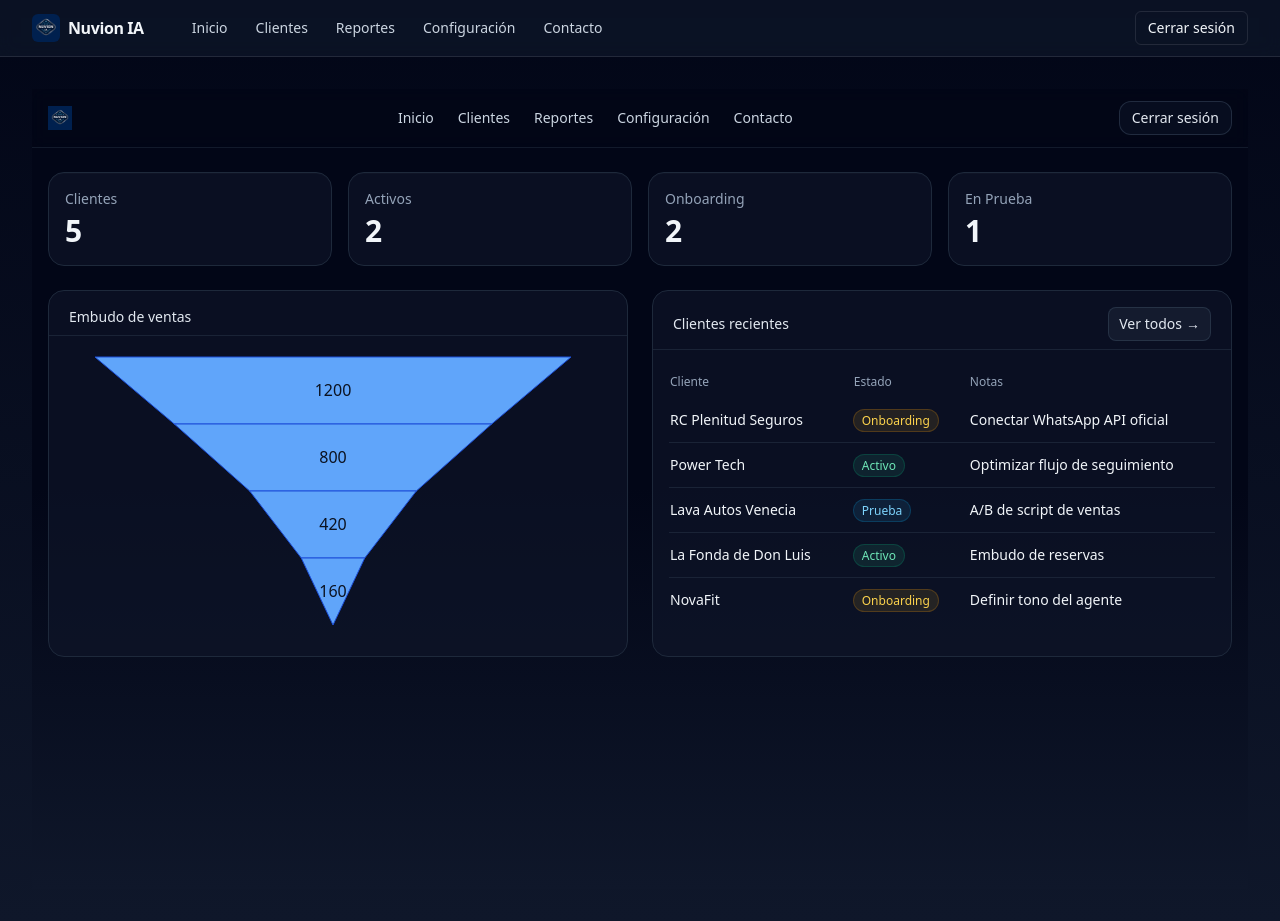
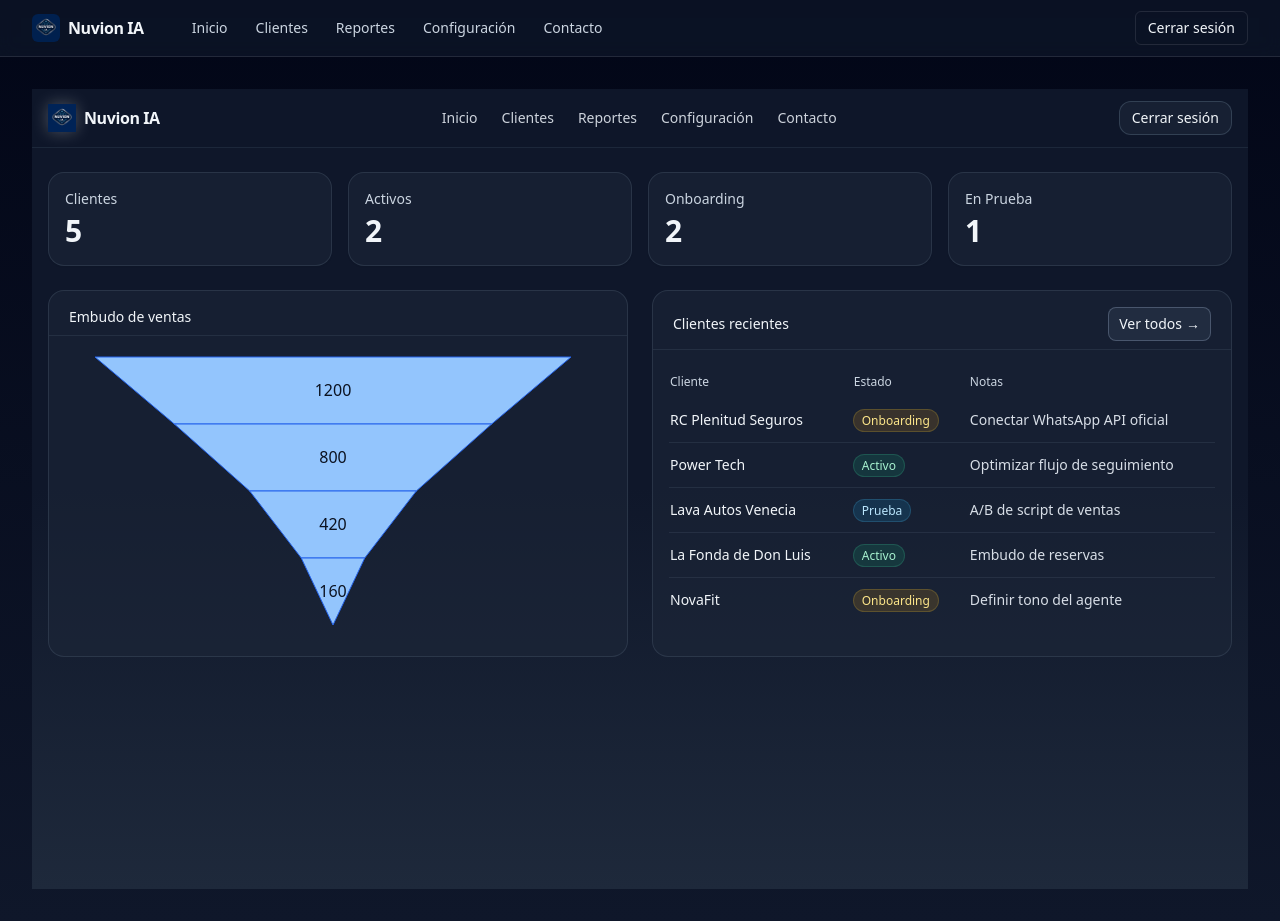
Before and after one commit to ianuvion/nuvion-ia, a Next.js app: page /dashboard in a window 1280 px wide. Built offline with nearby package versions, Linux system fonts and the light colour scheme.

Commit message:
Update page.tsx
style(dashboard): dark suave + mejor contraste

```diff
--- a/app/dashboard/page.tsx
+++ b/app/dashboard/page.tsx
@@ -9,7 +9,7 @@ const kpis = [
   { label: "Clientes", value: 5 },
   { label: "Activos", value: 2 },
   { label: "Onboarding", value: 2 },
-  { label: "En Prueba", value: 1 }, // ← mayúscula inicial
+  { label: "En Prueba", value: 1 },
 ];
 
 const funnelData = [
@@ -29,14 +29,12 @@ const recentClients = [
 
 function StatusBadge({ status }: { status: string }) {
   const styles: Record<string, string> = {
-    Activo: "bg-emerald-400/10 text-emerald-300 ring-1 ring-emerald-500/30",
-    Onboarding: "bg-amber-400/10 text-amber-300 ring-1 ring-amber-500/30",
-    Prueba: "bg-sky-400/10 text-sky-300 ring-1 ring-sky-500/30",
+    Activo: "bg-emerald-500/15 text-emerald-200 ring-1 ring-emerald-400/30",
+    Onboarding: "bg-amber-500/15 text-amber-200 ring-1 ring-amber-400/30",
+    Prueba: "bg-sky-500/15 text-sky-200 ring-1 ring-sky-400/30",
   };
   return (
-    <span
-      className={`px-2 py-0.5 text-xs rounded-full ${styles[status] ?? "bg-slate-400/10 text-slate-300 ring-1 ring-slate-600/30"}`}
-    >
+    <span className={`px-2 py-0.5 text-xs rounded-full ${styles[status] ?? "bg-slate-400/10 text-slate-200 ring-1 ring-slate-500/30"}`}>
       {status}
     </span>
   );
@@ -44,25 +42,20 @@ function StatusBadge({ status }: { status: string }) {
 
 export default function DashboardPage() {
   return (
-    <div className="min-h-screen bg-gradient-to-b from-slate-950 via-slate-950 to-slate-900 text-slate-100">
-      {/* Header compacto con logo clickeable */}
-      <header className="sticky top-0 z-40 border-b border-slate-800/60 bg-slate-950/70 backdrop-blur supports-[backdrop-filter]:bg-slate-950/50">
+    <div className="min-h-screen bg-gradient-to-b from-slate-900 via-slate-900 to-slate-800 text-slate-100">
+      {/* Header: un solo menú + logo con brillo suave */}
+      <header className="sticky top-0 z-40 border-b border-slate-700/40 bg-slate-900/70 backdrop-blur">
         <div className="mx-auto max-w-7xl px-4 py-3 flex items-center justify-between">
-          <Link
-            href="/"
-            className="flex items-center gap-2 hover:opacity-90 transition"
-            aria-label="Ir al inicio"
-          >
-            {/* Si ya tenés un componente <Logo />, podés usarlo acá */}
+          <Link href="/" className="flex items-center gap-2 hover:opacity-95 transition" aria-label="Ir al inicio">
             <img
               src="/icon.png"
               alt="Nuvion IA"
-              className="h-6 w-auto"
+              className="h-7 w-auto drop-shadow-[0_0_8px_rgba(255,255,255,0.25)] brightness-110"
             />
-            <span className="sr-only">Inicio</span>
+            <span className="text-base font-semibold tracking-tight">Nuvion IA</span>
           </Link>
 
-          <nav className="hidden md:flex items-center gap-6 text-sm text-slate-300">
+          <nav className="hidden md:flex items-center gap-6 text-sm text-slate-200/90">
             <Link href="/dashboard" className="hover:text-white">Inicio</Link>
             <Link href="/clientes" className="hover:text-white">Clientes</Link>
             <Link href="/reportes" className="hover:text-white">Reportes</Link>
@@ -72,7 +65,7 @@ export default function DashboardPage() {
 
           <Link
             href="/api/auth/signout"
-            className="rounded-xl border border-slate-700/60 bg-slate-900/50 px-3 py-1.5 text-sm text-slate-200 hover:bg-slate-800/60"
+            className="rounded-xl border border-slate-600/60 bg-slate-800/60 px-3 py-1.5 text-sm text-slate-100 hover:bg-slate-700/70"
           >
             Cerrar sesión
           </Link>
@@ -80,63 +73,57 @@ export default function DashboardPage() {
       </header>
 
       <main className="mx-auto max-w-7xl px-4">
-        {/* KPIs — sin fondos blancos */}
-        <section className="grid grid-cols-2 sm:grid-cols-4 gap-3 md:gap-4 pt-6">
+        {/* KPIs con superficie más clara */}
+        <section className="grid grid-cols-2 sm:grid-cols-4 gap-4 pt-6">
           {kpis.map((k) => (
             <div
               key={k.label}
-              className="rounded-2xl border border-slate-800 bg-slate-900/60 p-4 shadow-[inset_0_1px_0_0_rgba(255,255,255,0.02)]"
+              className="rounded-2xl border border-slate-600/40 bg-slate-800/50 p-4 shadow-sm"
             >
-              <p className="text-xs md:text-sm text-slate-400">{k.label}</p>
+              <p className="text-xs md:text-sm text-slate-300">{k.label}</p>
               <p className="mt-1 text-2xl md:text-3xl font-semibold tracking-tight">{k.value}</p>
             </div>
           ))}
         </section>
 
-        {/* Embudo + Tabla — menos espacio vertical */}
         <section className="mt-6 grid grid-cols-1 lg:grid-cols-2 gap-6">
-          {/* Card Embudo */}
-          <div className="rounded-2xl border border-slate-800 bg-slate-900/60">
-            <div className="px-5 pt-4 pb-2 border-b border-slate-800/80">
-              <h2 className="text-sm font-medium text-slate-200">Embudo de ventas</h2>
+          {/* Embudo más legible */}
+          <div className="rounded-2xl border border-slate-600/40 bg-slate-800/50">
+            <div className="px-5 pt-4 pb-2 border-b border-slate-600/30">
+              <h2 className="text-sm font-medium text-slate-100">Embudo de ventas</h2>
             </div>
             <div className="h-[320px] p-4">
               <ResponsiveContainer width="100%" height="100%">
                 <FunnelChart>
                   <Tooltip
                     contentStyle={{
-                      backgroundColor: "#0f172a",
-                      border: "1px solid #1e293b",
+                      backgroundColor: "rgb(30,41,59)", // slate-700
+                      border: "1px solid rgba(148,163,184,0.25)",
                       borderRadius: "12px",
-                      color: "#e2e8f0",
+                      color: "rgb(241,245,249)",
                     }}
                   />
                   <Funnel
                     dataKey="value"
                     data={funnelData}
                     isAnimationActive
-                    fill="#60a5fa"
-                    stroke="#1d4ed8"
+                    fill="#93c5fd"   // un tono más claro que antes
+                    stroke="#2563eb"
                   >
-                    <LabelList
-                      position="inside"
-                      fill="#0b1220"
-                      stroke="none"
-                      dataKey="value"
-                    />
+                    <LabelList position="inside" fill="#0b1220" stroke="none" dataKey="value" />
                   </Funnel>
                 </FunnelChart>
               </ResponsiveContainer>
             </div>
           </div>
 
-          {/* Card Clientes Recientes */}
-          <div className="rounded-2xl border border-slate-800 bg-slate-900/60">
-            <div className="px-5 pt-4 pb-2 border-b border-slate-800/80 flex items-center justify-between">
-              <h2 className="text-sm font-medium text-slate-200">Clientes recientes</h2>
+          {/* Tabla clientes con contraste mejorado */}
+          <div className="rounded-2xl border border-slate-600/40 bg-slate-800/50">
+            <div className="px-5 pt-4 pb-2 border-b border-slate-600/30 flex items-center justify-between">
+              <h2 className="text-sm font-medium text-slate-100">Clientes recientes</h2>
               <Link
                 href="/clientes"
-                className="text-xs md:text-sm inline-flex items-center gap-1 rounded-lg border border-slate-700/60 bg-slate-800/50 px-2.5 py-1.5 text-slate-200 hover:bg-slate-700/60 hover:shadow transition"
+                className="text-xs md:text-sm inline-flex items-center gap-1 rounded-lg border border-slate-500/60 bg-slate-700/40 px-2.5 py-1.5 text-slate-100 hover:bg-slate-700/60 hover:shadow transition"
               >
                 Ver todos <span aria-hidden>→</span>
               </Link>
@@ -146,20 +133,20 @@ export default function DashboardPage() {
               <div className="overflow-x-auto">
                 <table className="w-full text-sm">
                   <thead>
-                    <tr className="text-left text-xs text-slate-400">
+                    <tr className="text-left text-xs text-slate-300">
                       <th className="py-2 font-normal">Cliente</th>
                       <th className="py-2 font-normal">Estado</th>
                       <th className="py-2 font-normal">Notas</th>
                     </tr>
                   </thead>
-                  <tbody className="divide-y divide-slate-800/80">
+                  <tbody className="divide-y divide-slate-600/30">
                     {recentClients.map((c) => (
-                      <tr key={c.name} className="hover:bg-slate-800/40">
+                      <tr key={c.name} className="hover:bg-slate-700/30">
                         <td className="py-3 pr-3">{c.name}</td>
                         <td className="py-3 pr-3">
                           <StatusBadge status={c.status} />
                         </td>
-                        <td className="py-3">{c.note}</td>
+                        <td className="py-3 text-slate-200/95">{c.note}</td>
                       </tr>
                     ))}
                   </tbody>
@@ -169,7 +156,6 @@ export default function DashboardPage() {
           </div>
         </section>
 
-        {/* Footer compacto */}
         <div className="h-10" />
       </main>
     </div>
```
